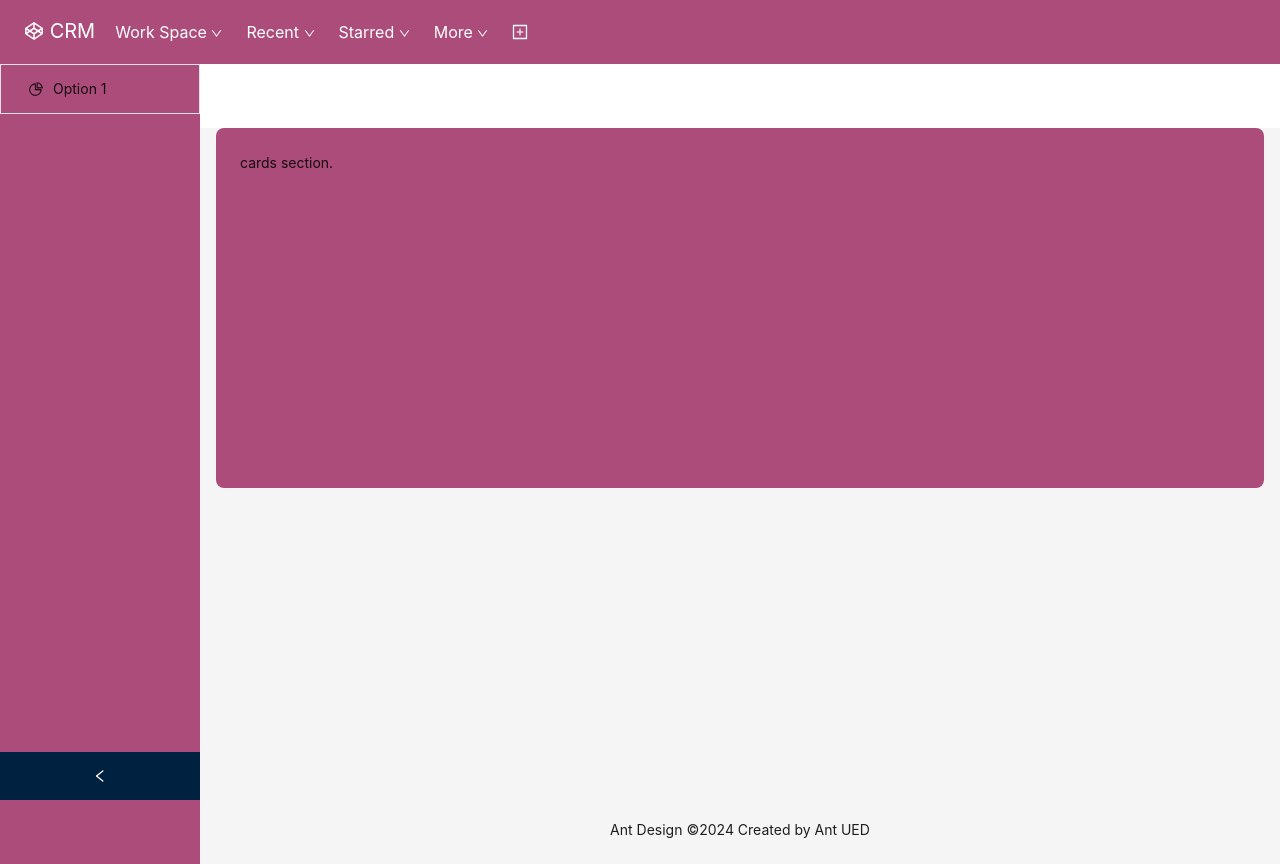
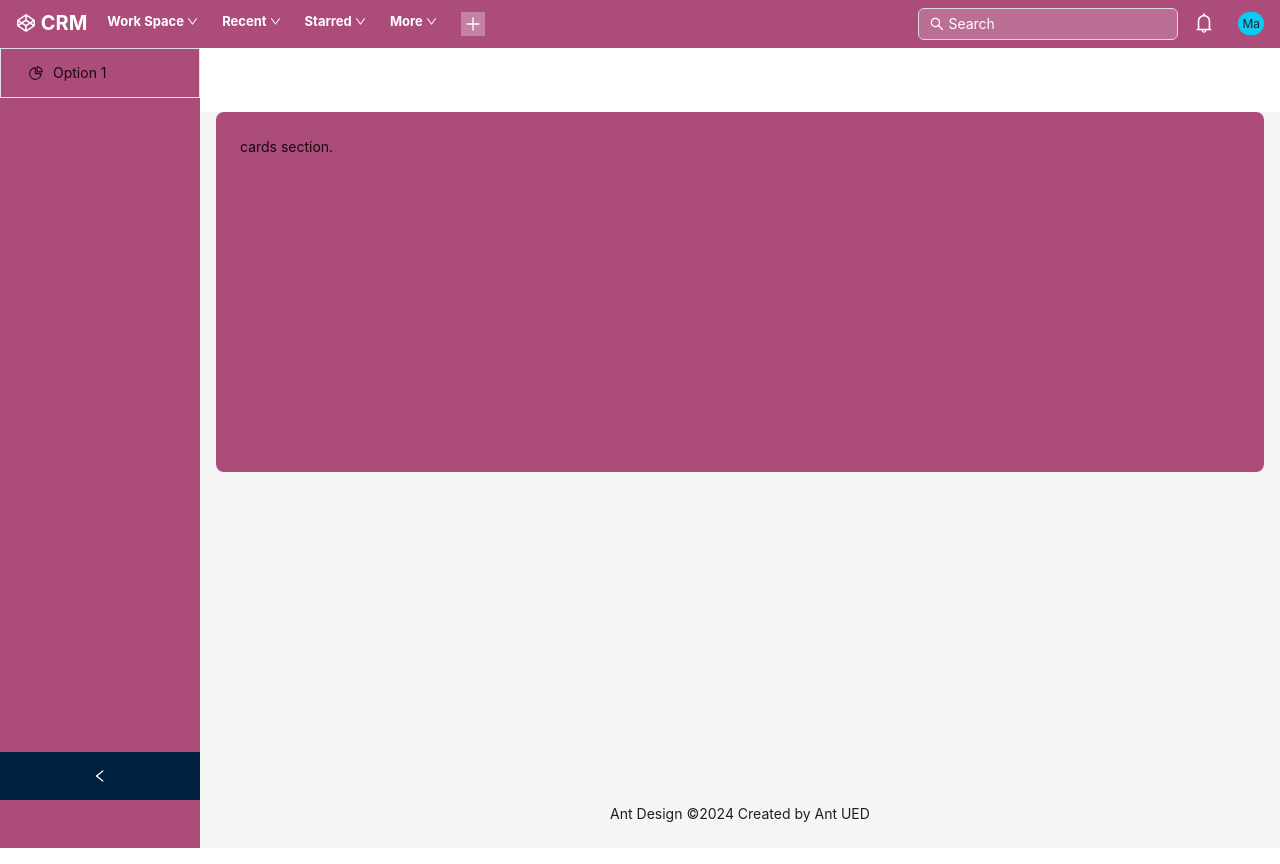
Before and after one commit to Saime-shahzad/staffshaw-crm, a React (Create React App) app: page / in a window 1280 px wide. Built offline with nearby package versions, Linux system fonts and the light colour scheme.

Commit message:
new component

```diff
--- a/src/components/header/Header.jsx
+++ b/src/components/header/Header.jsx
@@ -1,63 +1,136 @@
-import React from 'react'
-import icons from '../../assets/icons'
-import colors from '../../assets/colors/color'
-
+import React from "react";
+import icons from "../../assets/icons";
+import colors from "../../assets/colors/color";
+import "./Header.css";
+import Input from "antd/es/input/Input";
+import Popup from "../../assets/select/Popup";
+import { NotifactionComp, Others } from "../../assets/others/Others";
 
 export const Header = () => {
-    const headerItems=[
+  const projectsNames = [
     {
-            id:"1",
-            title:`CRM`,
+        projectName: "First-Project",
+    },
+    {
+        projectName: "Second-Project",
+    },
+  ];
+
+  const getLastIndexs=projectsNames.slice(-2)
+  console.log("getLastIndexs>>>", getLastIndexs);
+  const headerItems = [
+    {
+      id: "1",
+      title: `CRM`,
       // title:`logo${<CodepenOutlined />}`
     },
     {
-            id:"2",
-            title:"Work Space",
+      id: "2",
+      title: "Work Space",
+      header:"Current-WorkSpace",
+      component: projectsNames?.map((item) => {
+        return (
+            <Others  items={item.projectName}  />
+
+        );
+      }),
+    },
+    {
+      id: "3",
+      title: "Recent",
+      component:getLastIndexs?.map((item) => {
+        return (
+            <Others  items={item.projectName} icon={icons.starIcon}/>
+
+
+        );
+      }),
+    },
+    {
+      id: "4",
+      title: "Starred",
+      //getLastIndexs its should be change by the starred array when api connect
+      component:getLastIndexs?.map((item) => {
+        return (
+            <Others  items={item.projectName} icon={true}/>
+
+
+        );
+      }),
+    },
+    {
+      id: "5",
+      title: "More",
+      component:<Others  items="Tampletes" icon={icons.templeteIcons}/>
 
     },
     {
-            id:"3",
-            title:"Recent",
-
+      id: "6",
+      title: "",
     },
-        {
-            id:"4",
-            title:"Starred",
-
-    },
-        {
-            id:"5",
-            title:"More",
-
-    },
-        {
-            id:"6",
-            title:"",
-
-    },
-]
+  ];
   return (
-    <div className='parrent-header ' >
-    <div className='d-flex  p-3' style={{backgroundColor: colors.theme} } >
-
-        {headerItems?.map((item , index)=>{
-return(
-    <div className='header-ItemsParrent px-2 d-flex'>
-         {item.title === "CRM" ?
-          <div className='text-white   fs-5 rounded-2' key={index}>
-
+    <div
+      className="parrent-header d-flex justify-content-between"
+      style={{ backgroundColor: colors.theme }}
+    >
+      <div className="d-flex  p-2">
+        {headerItems?.map((item, index) => {
+          return (
+            <div className="header-ItemsParrent px-2 d-flex fw-bold ">
+              {item.title === "CRM" ? (
+                <div
+                  className="text-white   fs-5 rounded-2 styleButton"
+                  key={index}
+                >
                   {icons.codePenIcon} {item.title}
                 </div>
-
-          :
-          <div className='text-white p-1  rounded-2' key={index}>
-       {item.title}  {!item.title ? icons.plusIcon : icons.downIcon }
-          </div>  }
-
+              ) : (
+                <div
+                  className="text-white p-1 fontSizeClass rounded-2 styleButton"
+                  key={index}
+                >
+                  {item.title}{" "}
+                  {!item.title ? (
+                    icons.plusOutlineIcon
+                  ) : (
+                    <Popup title={item.header} className='text-white bg-body p-0 bg-transparent border-0' icon={icons.downIcon} component={item.component} />
+                  )}
                 </div>
-)
+              )}
+            </div>
+          );
         })}
       </div>
+      <div className="search-Section p-2 d-flex">
+        <div className="searchDiv">
+          <Input
+            placeholder="Search Your Projects"
+            className="inputControl"
+            value="Search"
+            prefix={icons.searchIcon}
+          />
         </div>
-  )
-}
+        <div className="notificationParrent mx-3 fs-5"
+          style={{  cursor: "pointer" }}
+
+          >
+           {/* <Others items="Notification" icon={icons.notificationIcon}   /> */}
+           <Popup title="Notification"  icon={icons.notificationIcon} className='text-white bg-body p-0 bg-transparent border-0' component={<NotifactionComp icon={icons.notificationIcon} />} />
+
+          {/* {icons.notificationIcon} */}
+        </div>
+        {/* open if needed */}
+        {/* <div className="notificationParrent mx-1 fs-5 ">
+          {icons.questionMarkIcon}
+        </div> */}
+        <div
+          className="profileNameParrent  bg-info rounded-5 mx-2 d-flex align-items-center p-1 mt-1  "
+          style={{ fontSize: "12px", height: "23px", cursor: "pointer" }}
+        >
+          Ma
+        </div>
+      </div>
+    </div>
+  );
+};
```
Lines whose indentation alone changed are shown as unchanged.
